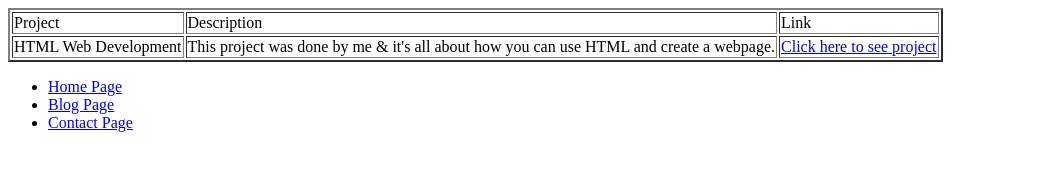
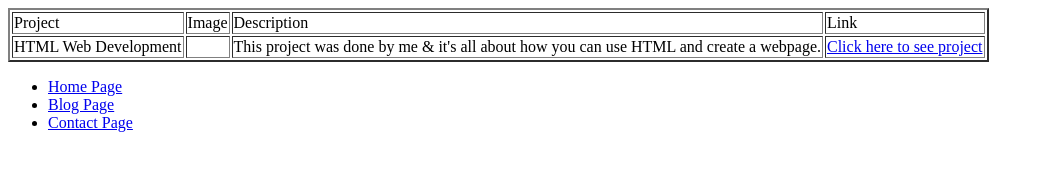
Before and after one commit to Seydenu/portfolio-v1-Seydenu, a plain HTML site: page portfolio.html in a window 1280 px wide. Shown: the whole page, without its empty margins (0-1044 px from the left). Drawn offline with Linux system fonts and the light colour scheme.

Commit message:
Update portfolio.html

```diff
--- a/portfolio.html
+++ b/portfolio.html
@@ -10,12 +10,14 @@
 
 <tr>
 		<td>Project</td>
+	        <td>Image</td>
 		<td>Description</td>
 		<td>Link</td>
 </tr>
 
 <tr>
 		<td>HTML Web Development</td>
+	        <td> <img src"sample.jpeg"></td>
 		<td>This project was done by me & it's all about how you can use HTML and create a webpage.</td>
 		<td><a href="https://seydenu.github.io/HTML-Web-Development/">Click here to see project</a></td>
 </tr>
```
